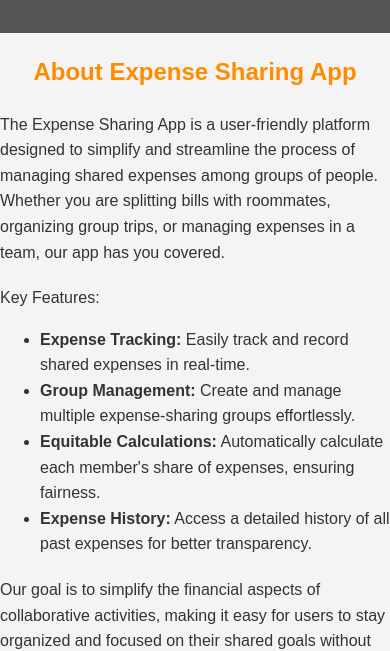
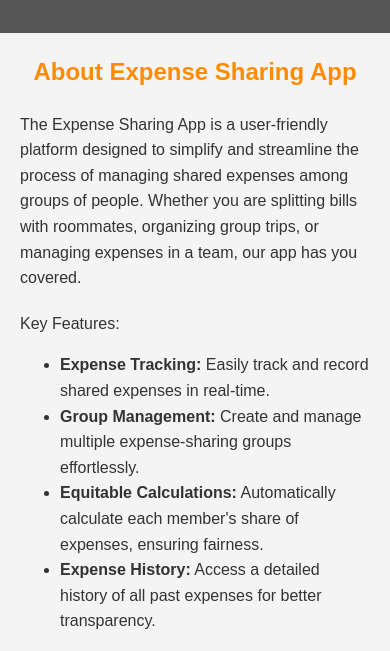
Before and after one commit to aliranjhadev/expense-sharing-app, a plain HTML site: page index.html in a window 390 px wide. Shown: the part 142-793 px from the top of the page. Drawn offline with Linux system fonts and the light colour scheme.

Commit message:
third commit

```diff
--- a/style.css
+++ b/style.css
@@ -3,6 +3,8 @@ body {
   background-color: #f4f4f4;
   color: #333;
   line-height: 1.6;
+  margin: 0;
+  padding: 0;
 }
 
 header {
@@ -34,8 +36,7 @@ nav a:hover {
 
 section {
   margin: 20px;
-  max-width: 400px;
-  margin: 0 auto;
+  max-width: 100%; /* Adjusted max-width for responsiveness */
 }
 
 section h2 {
@@ -54,10 +55,10 @@ form {
 
 @keyframes borderAnimation {
   from {
-      border-color: #ddd;
+    border-color: #ddd;
   }
   to {
-      border-color: #4CAF50;
+    border-color: #4CAF50;
   }
 }
 
@@ -157,14 +158,8 @@ footer {
   text-decoration: underline;
 }
 
-body {
-  margin: 0;
-  padding: 0;
-}
-
 .bottom-details {
   background-color: #333;
-  /* position: fixed; */
   bottom: 0;
   left: 0;
   width: 100%;
@@ -174,7 +169,6 @@ body {
 
 .copyright_text {
   font-size: 20px;
-  position: center;
   bottom: 0;
   left: 0;
   width: 100%;
@@ -182,6 +176,7 @@ body {
   text-align: center;
   background-color: #3333;
 }
+
 .policy_terms a {
   margin: 0 10px;
   text-decoration: none;
@@ -192,8 +187,8 @@ body {
   text-decoration: underline;
 }
 
-@media (max-height: 600px) {
-  .bottom-details {
-    position: static;
+@media (max-width: 768px) {
+  section {
+    max-width: 100%;
   }
 }
```
